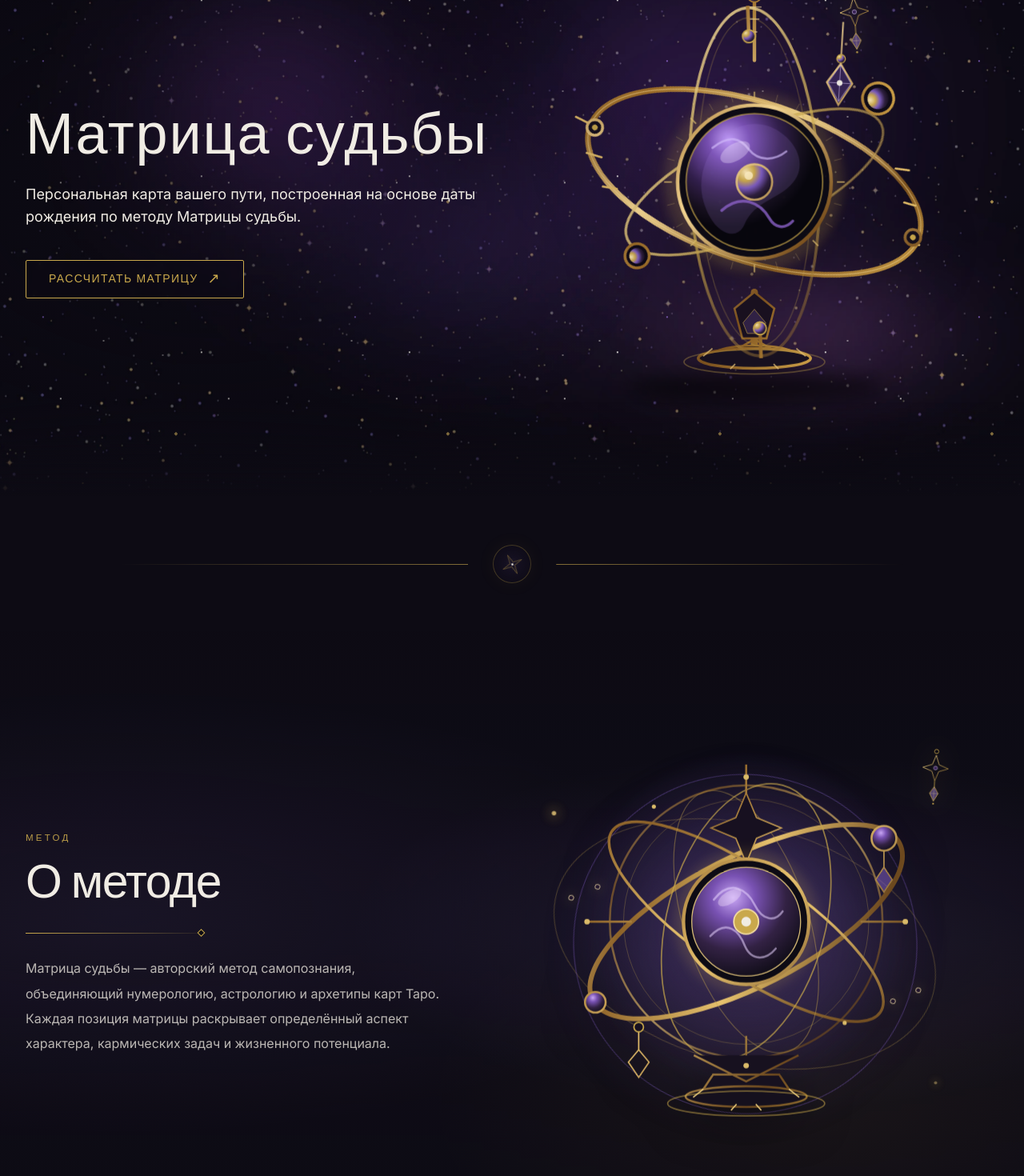
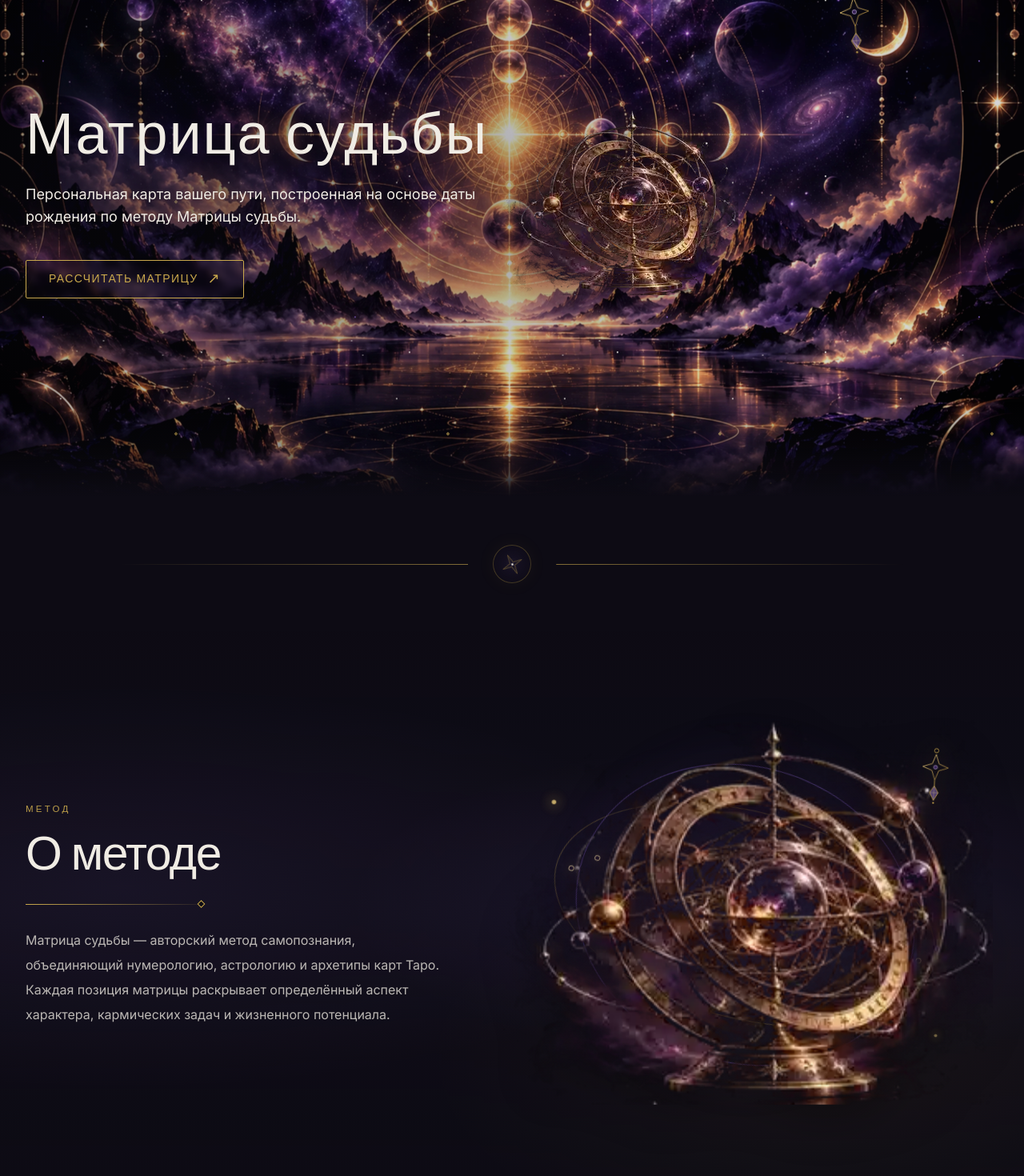
Before and after one commit to Nikolanikol/matrix-arcana, a Next.js app: page / in a window 1280 px wide. Shown: the part 180-1650 px from the top of the page at 80% size. Built offline with nearby package versions, Linux system fonts and the light colour scheme.

Commit message:
feat: use cinematic art and rendered orrery object

```diff
--- a/src/app/page.tsx
+++ b/src/app/page.tsx
@@ -3,7 +3,6 @@ import Link from 'next/link'
 import Script from 'next/script'
 import { t } from '@/i18n/t'
 import { PageContainer } from '@/shared/ui/PageContainer'
-import { CelestialOrrery } from '@/shared/ui/CelestialOrrery'
 
 export default function HomePage() {
   const { landing } = t()
@@ -21,7 +20,7 @@ export default function HomePage() {
         {/* Use the existing nebula as an atmosphere, not a flat image card. */}
         <div className="pointer-events-none absolute inset-0 overflow-hidden" aria-hidden="true">
           <Image
-            src="/images/backgrounds/bg-nebula.webp"
+            src="/images/hero/hero-cosmic-main.webp"
             alt=""
             fill
             priority
@@ -33,9 +32,16 @@ export default function HomePage() {
         {/* Two independently animated star planes are generated in CSS. */}
         <div className="ma-starfield pointer-events-none absolute inset-0 z-[2]" aria-hidden="true" />
 
-        {/* Main foreground object — each orbital rail moves independently. */}
+        {/* True rendered brass-and-amethyst object: separate from the cinematic background. */}
         <div className="ma-hero__orrery pointer-events-none absolute z-[3]" aria-hidden="true">
-          <CelestialOrrery />
+          <span className="ma-hero__object-aura" />
+          <Image
+            src="/images/objects/orrery-object.webp"
+            alt=""
+            width={300}
+            height={232}
+            className="ma-hero__object"
+          />
         </div>
 
         {/* Local text contrast only; this veil does not black out the scene. */}
@@ -126,10 +132,10 @@ export default function HomePage() {
               <div className="ma-method-visual__orbit ma-method-visual__orbit--one" />
               <div className="ma-method-visual__orbit ma-method-visual__orbit--two" />
               <Image
-                src="/illustrations/method-orbital-reliquary.svg"
+                src="/images/objects/orrery-object.webp"
                 alt=""
-                width={720}
-                height={640}
+                width={300}
+                height={232}
                 className="ma-method-visual__art"
               />
               <Image
```
